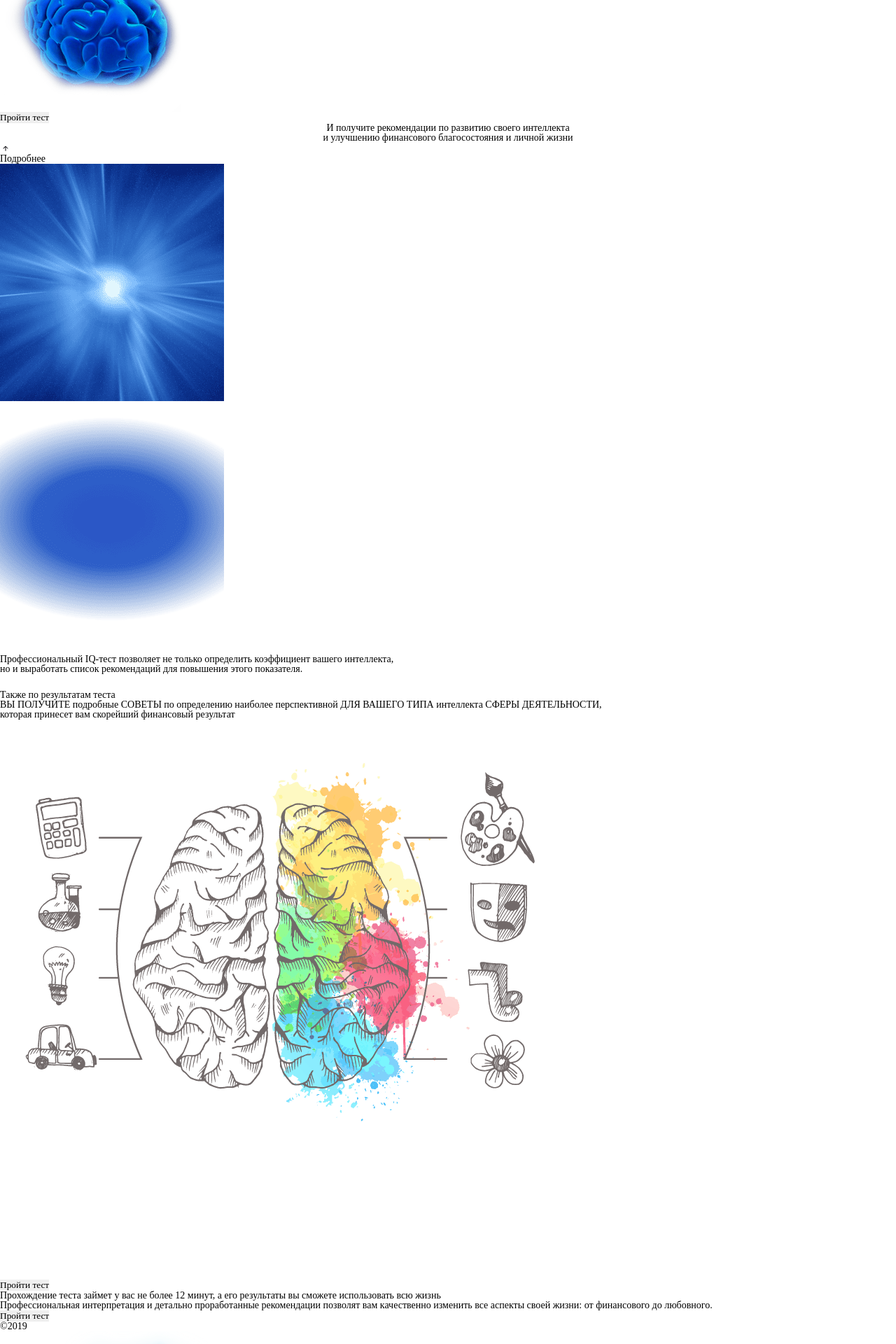
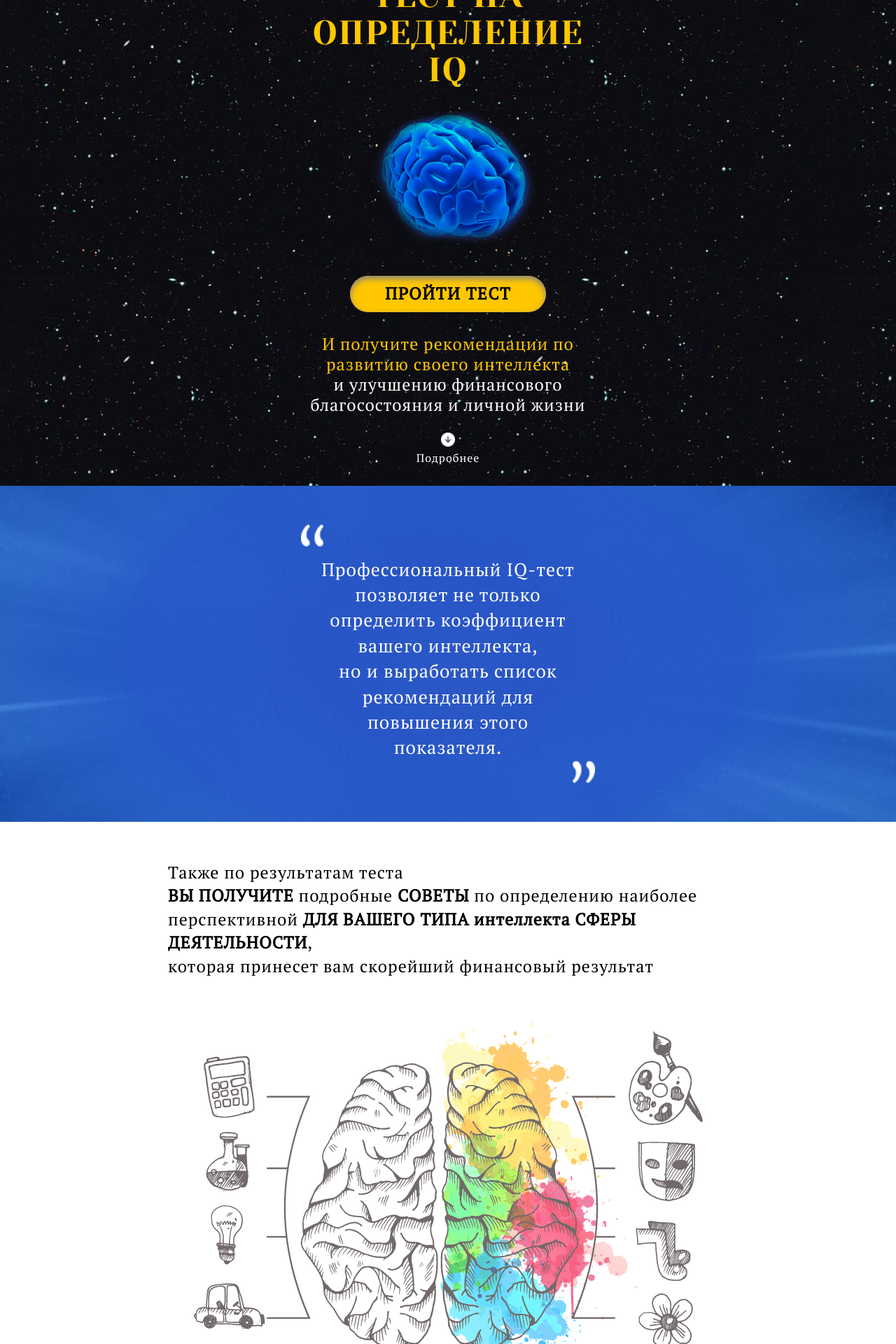
Before and after one commit to sinzem/iqtest_on_react_redux, a React (Create React App) app: page / in a window 1280 px wide. Shown: the part 180-2100 px from the top of the page at 70% size. Built offline with nearby package versions, Linux system fonts and the light colour scheme.

Commit message:
main_page_style

```diff
--- a/src/components/menu/menu.scss
+++ b/src/components/menu/menu.scss
@@ -42,7 +42,7 @@
     display: flex;
     align-items: center;
     top: calc(var(--index) * 1.6);
-    right: calc(var(--index) * 4.2);
+    right: calc(var(--index) * 6);
     transition: all 1s ease;
     opacity: 0;
     cursor: pointer;
--- a/src/pages/main/Main.tsx
+++ b/src/pages/main/Main.tsx
@@ -7,7 +7,20 @@ import breckets from "../../assets/img/breckets.png";
 import firstPageBrain from "../../assets/img/first-page_brain.png";
 import backgroundLightning from "../../assets/img/background_lightning.png";
 
+import "../../styles/style.scss";
+import { useRef } from "react";
+
 const Main = () => {
+
+
+    const informBlock = useRef<HTMLDivElement>(null);
+
+    const scrollTos = () => {
+        // let informBlockOffset: number | undefined = informBlock?.current?.offsetTop;
+        console.log("ok");
+        window.scrollTo(0, 100);
+    }
+
     return (
         <div>
             <Header />
@@ -26,13 +39,13 @@ const Main = () => {
                         <h3 className="description slogan__description slogan__description_bottom">
                             и улучшению финансового благосостояния и личной жизни
                         </h3>
-                        <div className="slogan__link">
+                        <div className="slogan__link" onClick={scrollTos}>
                             <a href="#"><img src={arrowUp} alt="arrow" /></a>
                         </div>
                         <div className="slogan__link__label">Подробнее</div>
                     </div>
                 </div>
-                <div className="quotation">
+                <div ref={informBlock} className="quotation">
                     <div className="quotation__sheet_middle">
                         <img src={rectangle12} alt="space" />
                     </div>
--- /dev/null
+++ b/src/pages/main/main.scss
@@ -0,0 +1,375 @@
+.slogan {
+    display: flex;
+    justify-content: center;
+    align-items: center;
+    width: 100%;
+    min-height: calc(100vh - 60px);
+    padding: 4vh 0;
+    background: url('../../assets/img/background_space.jpg');
+    &__wrap {
+        width: fit-content;
+        height: fit-content;
+        padding: 4,8vh 0;
+    }
+    &__subtitle {
+        font-size: 24px;
+        letter-spacing: 1px;
+    }
+    &__title {
+        width: min-content;
+        margin: 4vh auto 0;
+        font-size: 48px;
+        letter-spacing: 1.5px;
+        line-height: 1.1;
+        text-transform: uppercase;
+        color: var(--main-color);
+    }
+    &__img {
+        display: flex;
+        justify-content: center;
+        align-items: center;
+        img {
+            height: 100%;
+        }
+    }
+    &__button {
+        background: var(--main-color);
+        margin-top: 2vh;
+    }
+    &__description {
+        max-width: 400px;
+        line-height: 1.2;
+    }
+    &__description_top {
+        margin: 4vh auto 0;
+        color: var(--main-color);
+    }
+    &__link {
+        display: block;
+        width: 20px;
+        height: 20px;
+        margin: 3vh auto 0;
+        cursor: pointer;
+        a {
+            width: 100%;
+            height: 100%;
+            img {
+                width: 100%;
+                height: 100%;
+                transform: rotate(180deg);
+            }
+        }
+    }
+    &__link__label {
+        color: white;
+        font-family: PTserif;
+        font-size: 16px;
+        text-align: center;
+        margin-top: 1vh;
+        letter-spacing: 1px;
+    }
+}
+
+.quotation {
+    width: 100%;
+    height: 60vh;
+    min-height: 340px;
+    background:  url("../../assets/img/Rectangle_1.png") center no-repeat;
+    background-size: cover;
+    position: relative;
+    &__wrap {
+        width: 420px;
+        position: absolute;
+        top: 50%;
+        left: 50%;
+        transform: translate(-50%, -50%);
+        font-family: Yeseva;
+        color: white;
+        text-align: center;
+    }
+    &__sheet_middle, &__sheet_top {
+        width: 100%;
+        height: 60vh;
+        min-height: 340px;
+        position: absolute;
+        top: 0;
+        left: 0;
+        display: flex;
+        justify-content: center;
+        align-items: center;
+        overflow: hidden;
+        img {
+            width: 100%;
+            min-height: 100%;
+        }
+    }
+    &__description {
+        font-size: 26px;
+        line-height: 1.4;
+        max-width: 386px;
+        margin: 2vh auto 0;
+    }
+    &__brackets {
+        text-align: right;
+        height: 32px;
+        img {
+            height: 100%;
+        }
+    }
+    &__brackets_top {
+        transform: rotate(180deg);
+    }
+}
+
+.promises {
+    padding: 7vh 2vw;
+    background: white;
+    &__description {
+        line-height: 1.4;
+        max-width: 800px;
+        margin: 0 auto;
+        span {
+            font-weight: bold;
+        }
+    }
+    &__img {
+        width: 800px;
+        margin: 0 auto;
+        height: 620px;
+        overflow: hidden;
+        img {
+            width: 100%;
+        }
+    }
+    &__button {
+        background-color: var(--main-color);
+    }
+}
+
+.final {
+    position: relative;
+    padding: 7vh 2vw 3vh;
+    background: url("../../assets/img/background_space.jpg");
+    overflow: hidden;
+    &__description {
+        position: relative;
+        max-width: 800px;
+        margin: 0 auto;
+        line-height: 1.3;
+        z-index: 2;
+        span {
+            font-weight: bold;
+        }
+    }
+    &__description_top {
+        color: white;
+        span {
+            color: var(--main-color);
+        }
+        .span_bold {
+            color: white;
+        }
+    }
+    &__description_bottom {
+        background-color: rgba(243, 243, 242, 0.8);
+        padding: 3vh 1.5vw;
+        margin-top: 3vh;
+        border-radius: 20px;
+    }
+    &__button {
+        position: relative;
+        background: bottom;
+        border: 1px solid white;
+        color: white;
+        margin-top: 5vh;
+        z-index: 2;
+    }
+    &__copy {
+        margin-top: 7vh;
+        text-align: center;
+        font-family: Roboto-light;
+        font-weight: 400;
+        letter-spacing: 1px;
+        font-size: 16px;
+        color: rgba(255, 255, 255, 0.5);
+        span {
+            display: inline-block;
+            width: 15px;
+            height: 1px;
+        }
+    }
+    &__lightning {
+        position: absolute;
+    }
+    &__lightning_top {
+        top: 0vh;
+        right: -120px;
+        transform: rotate(33deg);
+    }
+    &__lightning_bottom {
+        top: 15vh;
+        left: -100px;
+        transform: rotate(-33deg);
+    }
+}
+
+@media (max-width: 1199px) {
+
+}
+
+@media (max-width: 991px) {
+    .slogan {
+        &__subtitle {
+            font-size: 20px;
+        }
+        &__title {
+            font-size: 40px;
+        }
+        &__description {
+            font-size: 20px;
+        }
+    }
+    .promises {
+        &__description {
+            max-width: 700px;
+            font-size: 22px;
+        }
+        &__img {
+            width: 700px;
+            height: 570px;
+        }
+    }
+    .final__description {
+        max-width: 700px;
+    }
+}
+
+@media (max-width: 767px) {
+    .slogan__title {
+        font-size: 36px;
+    }
+    .promises {
+        &__description {
+            max-width: 540px;
+            font-size: 20px;
+        }
+        &__img {
+            width: 540px;
+            height: 420px;
+        }
+    }
+    .final {
+        &__description {
+            max-width: 540px;
+            font-size: 20px;
+        }
+        &__copy {
+            font-size: 12px;
+        }
+    }
+}
+
+@media (max-width: 575px) {
+    .slogan {
+        min-height: calc(100vh - 46px);
+        &__wrap {
+            padding: 1vh 0;
+        }
+        &__subtitle {
+            font-size: 15px;
+        }
+        &__description {
+            font-size: 15px;
+        }
+        &__title {
+            margin: 2vh auto 0;
+            font-size: 30px;
+        }
+        &__button {
+            background: var(--main-color);
+            margin-top: 1vh;
+        }
+        &__description {
+            max-width: 286px;
+        }
+        &__description_top {
+            margin: 2vh auto 0;
+            color: var(--main-color);
+        }
+        &__link {
+            width: 16px;
+            height: 16px;
+            margin: 1.5vh auto 0;
+        }
+        &__link__label {
+            font-size: 10px;
+        }
+        &__img {
+            height: 150px;
+            width: 150px;
+            margin: 0 auto;
+        }
+    }
+
+    .quotation {
+        &__wrap {
+            width: 300px;
+        }
+        &__description {
+            font-size: 18px;
+            line-height: 1.2;
+            max-width: 248px;
+            margin: 2vh auto 0;
+        }
+        &__brackets {
+            height: 24px;
+        }
+    }
+
+    .promises {
+        &__description {
+            max-width: 290px;
+            font-size: 16px;
+        }
+        &__img {
+            width: 232px;
+            height: 200px;
+        }
+    }
+
+    .final {
+        padding: 7vh 3vw 3vh;
+        &__description {
+            max-width: 300px;
+            line-height: 1.2;
+        }
+        &__description_bottom {
+            background-color: rgba(243, 243, 242, 0.8);
+            padding: 4vh 2vw;
+        }
+        &__copy {
+            margin-top: 8vh;
+            font-size: 12px;
+            span {
+                width: 8px;
+            }
+        }
+        &__lightning {
+            width: 165px;
+            height: 165px;
+            img {
+                width: 100%;
+                height: 100%;
+            }
+            &_top {
+                top: 16vh;
+                right: -44px;
+            }
+            &_bottom {
+                top: 56vh;
+                left: -42px;
+                transform: rotate(-33deg);
+            }
+        }
+    }
+}
--- /dev/null
+++ b/src/styles/general.scss
@@ -0,0 +1,62 @@
+body {
+    position: relative;
+    background-color: rgb(24, 24, 24);
+}
+
+h1, h2, h3, h4, h5 {
+    color: white;
+}
+
+.subtitle {
+    font-family: PTserif;
+}
+
+.title {
+    font-family: Yeseva;
+}
+
+.description {
+    font-family: PTserif;
+    font-size: 24px;
+    letter-spacing: 1px;
+
+}
+
+.button {
+    display: block;
+    width: 280px;
+    height: 52px;
+    border-radius: 26px;
+    margin: 0 auto;
+    font-family: PTserif;
+    font-weight: 700;
+    text-transform: uppercase;
+    letter-spacing: 1.5px;
+    line-height: 52px;
+    font-size: 24px;
+    color: black;
+    box-shadow: 0px 4px 10px grey inset;
+}
+
+@media (max-width: 1199px) {
+
+}
+
+@media (max-width: 991px) {
+
+}
+
+@media (max-width: 767px) {
+
+}
+
+@media (max-width: 575px) {
+    .button {
+        width: 190px;
+        height: 40px;
+        border-radius: 20px;
+        letter-spacing: 1.2px;
+        line-height: 40px;
+        font-size: 16px;
+    }
+}
--- a/src/styles/style.scss
+++ b/src/styles/style.scss
@@ -1,5 +1,7 @@
 @import "./resetStyles.scss";
 @import "./fonts.scss";
 @import "./root.scss";
+@import "./general.scss";
 @import "../components/header/header.scss";
 @import "../components/menu/menu.scss";
+@import "../pages/main/main.scss";
```
